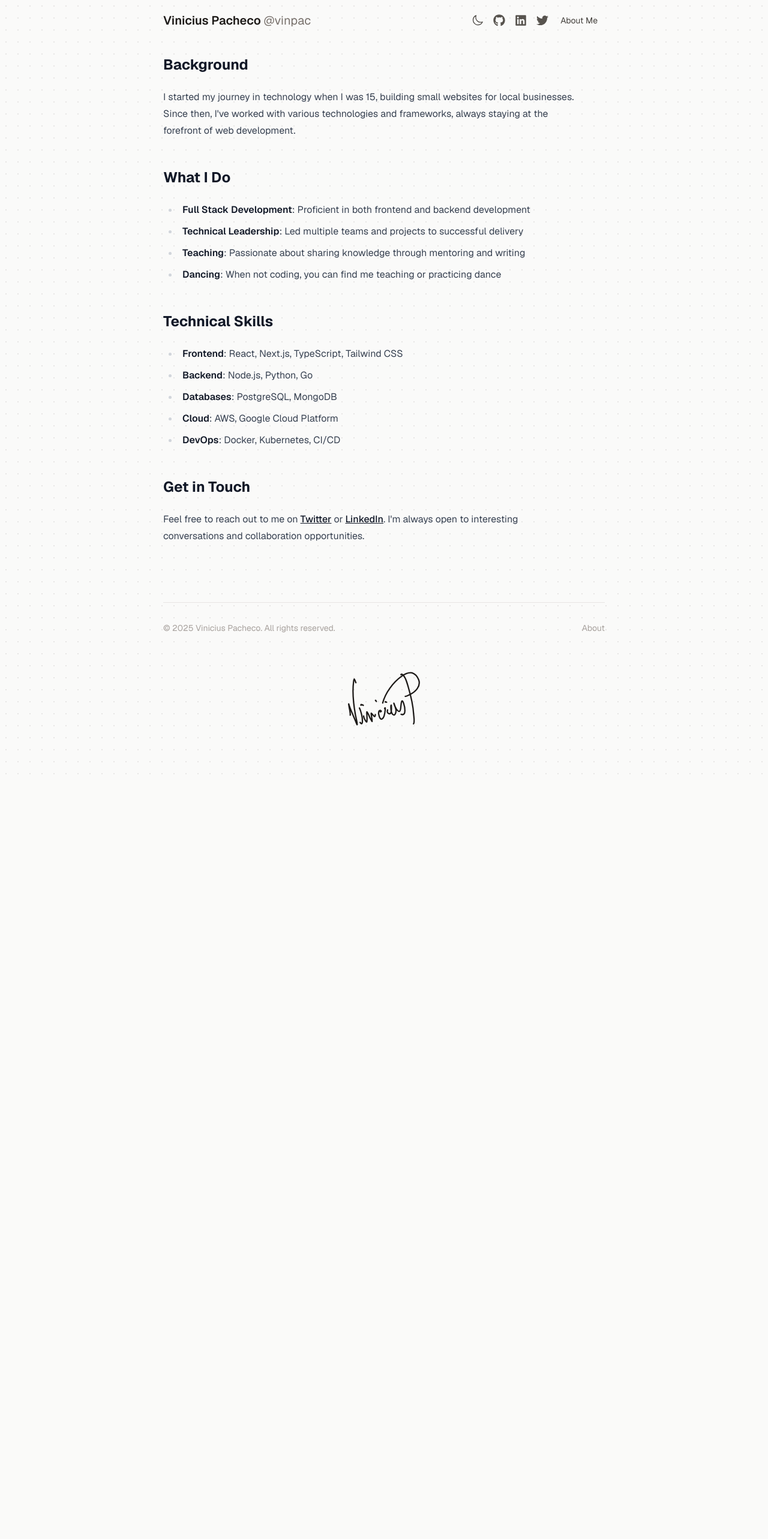
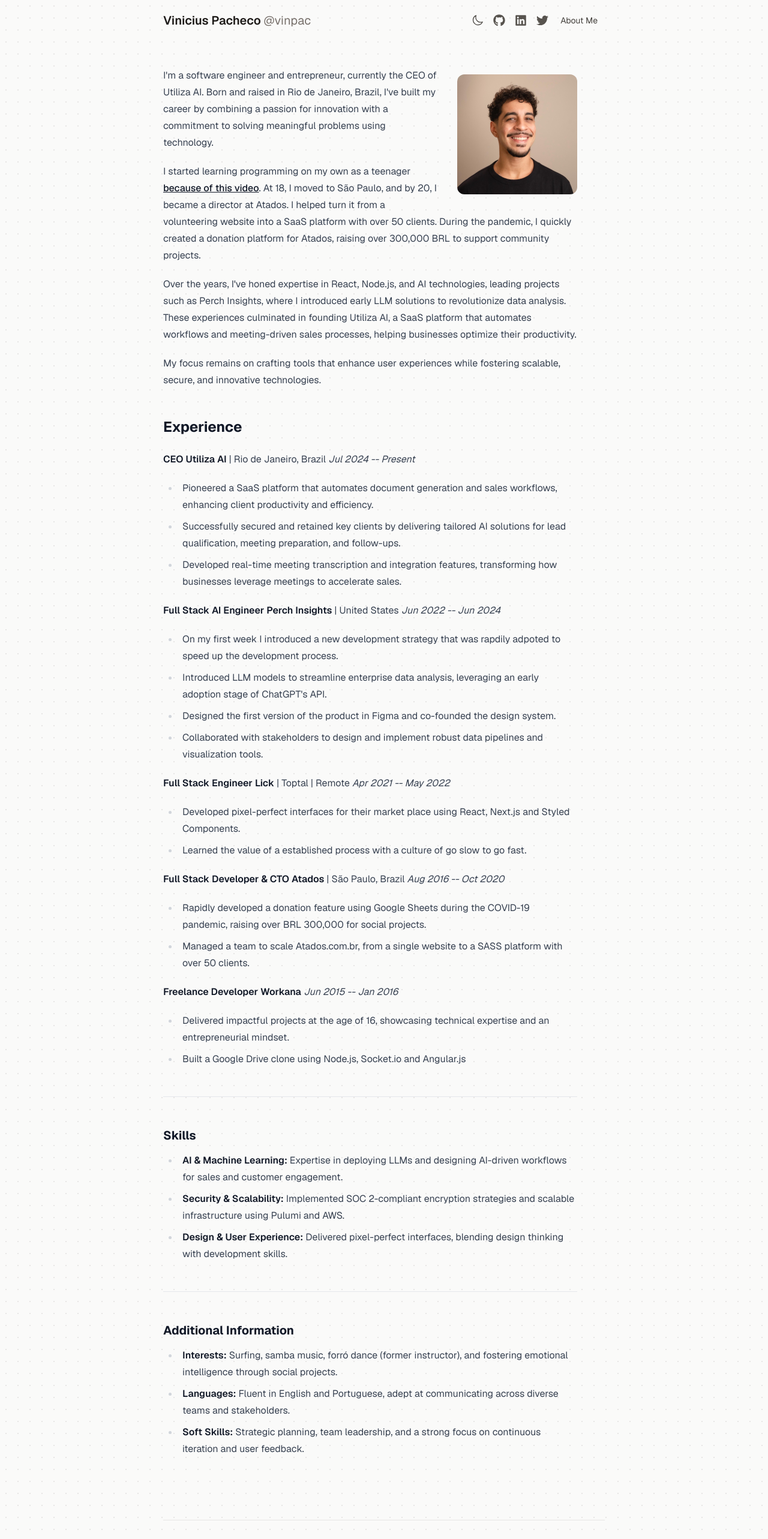
Before and after one commit to vinpac/blog, a Next.js app: page /about in a window 1280 px wide. Shown: the top 2566 px of the page at 60% size. Before the commit the page ends 1305 px from the top, so only its background shows below. Built offline with nearby package versions, Linux system fonts and the light colour scheme.

Commit message:
feat: add about page

```diff
--- a/package.json
+++ b/package.json
@@ -30,7 +30,8 @@
     "react-dom": "^19.0.0",
     "react-icons": "^5.4.0",
     "remark": "^15.0.1",
-    "remark-html": "^16.0.1"
+    "remark-html": "^16.0.1",
+    "use-sound": "^4.0.3"
   },
   "devDependencies": {
     "@eslint/eslintrc": "^3",
--- a/src/app/about/page.mdx
+++ b/src/app/about/page.mdx
@@ -1,22 +1,78 @@
-## Background
 
-I started my journey in technology when I was 15, building small websites for local businesses. Since then, I've worked with various technologies and frameworks, always staying at the forefront of web development.
+export const metadata = {
+  title: "Vinicius Pacheco",
+  description: "Vinicius Pacheco's About Page",
+  openGraph: { title: 'Vinicius Pacheco', description: 'A brief summary of my career and projects', images: [{ url: '/images/about/profile.jpeg' }] }
+}
 
-## What I Do
+<a href="https://www.linkedin.com/in/vinpac /" target="_blank">
+<img src="/images/about/profile.jpeg" alt="Profile" width={200} height={200} className="rounded-xl sm:ml-8 sm:float-right hover:scale-110 transition-all duration-150" />
+</a>
 
-- **Full Stack Development**: Proficient in both frontend and backend development
-- **Technical Leadership**: Led multiple teams and projects to successful delivery
-- **Teaching**: Passionate about sharing knowledge through mentoring and writing
-- **Dancing**: When not coding, you can find me teaching or practicing dance
+I'm a software engineer and entrepreneur, currently the CEO of Utiliza AI. Born and raised in Rio de Janeiro, Brazil, I've built my career by combining a passion for innovation with a commitment to solving meaningful problems using technology.
 
-## Technical Skills
+I started learning programming on my own as a teenager [because of this video](https://www.youtube.com/watch?v=nKIu9yen5nc). At 18, I moved to São Paulo, and by 20, I became a director at Atados. I helped turn it from a volunteering website into a SaaS platform with over 50 clients. During the pandemic, I quickly created a donation platform for Atados, raising over 300,000 BRL to support community projects.
 
-- **Frontend**: React, Next.js, TypeScript, Tailwind CSS
-- **Backend**: Node.js, Python, Go
-- **Databases**: PostgreSQL, MongoDB
-- **Cloud**: AWS, Google Cloud Platform
-- **DevOps**: Docker, Kubernetes, CI/CD
+Over the years, I've honed expertise in React, Node.js, and AI technologies, leading projects such as Perch Insights, where I introduced early LLM solutions to revolutionize data analysis. These experiences culminated in founding Utiliza AI, a SaaS platform that automates workflows and meeting-driven sales processes, helping businesses optimize their productivity.
 
-## Get in Touch
+My focus remains on crafting tools that enhance user experiences while fostering scalable, secure, and innovative technologies.
 
-Feel free to reach out to me on [Twitter](https://twitter.com/vinpac) or [LinkedIn](https://linkedin.com/in/vinpac). I'm always open to interesting conversations and collaboration opportunities.
+
+## Experience
+
+
+**CEO**
+**Utiliza AI** | Rio de Janeiro, Brazil
+_Jul 2024 -- Present_
+
+- Pioneered a SaaS platform that automates document generation and sales workflows, enhancing client productivity and efficiency.
+- Successfully secured and retained key clients by delivering tailored AI solutions for lead qualification, meeting preparation, and follow-ups.
+- Developed real-time meeting transcription and integration features, transforming how businesses leverage meetings to accelerate sales.
+
+**Full Stack AI Engineer**
+**Perch Insights** | United States
+_Jun 2022 -- Jun 2024_
+
+- On my first week I introduced a new development strategy that was rapdily adpoted to speed up the development process.
+- Introduced LLM models to streamline enterprise data analysis, leveraging an early adoption stage of ChatGPT's API.
+- Designed the first version of the product in Figma and co-founded the design system.
+- Collaborated with stakeholders to design and implement robust data pipelines and visualization tools.
+
+**Full Stack Engineer**
+**Lick** | Toptal | Remote
+_Apr 2021 -- May 2022_
+
+- Developed pixel-perfect interfaces for their market place using React, Next.js and Styled Components.
+- Learned the value of a established process with a culture of go slow to go fast.
+
+**Full Stack Developer & CTO**
+**Atados** | São Paulo, Brazil
+_Aug 2016 -- Oct 2020_
+
+- Rapidly developed a donation feature using Google Sheets during the COVID-19 pandemic, raising over BRL 300,000 for social projects.
+- Managed a team to scale Atados.com.br, from a single website to a SASS platform with over 50 clients.
+
+
+**Freelance Developer**
+**Workana**
+_Jun 2015 -- Jan 2016_
+
+- Delivered impactful projects at the age of 16, showcasing technical expertise and an entrepreneurial mindset.
+- Built a Google Drive clone using Node.js, Socket.io and Angular.js
+
+---
+
+
+### **Skills**
+
+- **AI & Machine Learning:** Expertise in deploying LLMs and designing AI-driven workflows for sales and customer engagement.
+- **Security & Scalability:** Implemented SOC 2-compliant encryption strategies and scalable infrastructure using Pulumi and AWS.
+- **Design & User Experience:** Delivered pixel-perfect interfaces, blending design thinking with development skills.
+
+---
+
+### **Additional Information**
+
+- **Interests:** Surfing, samba music, forró dance (former instructor), and fostering emotional intelligence through social projects.
+- **Languages:** Fluent in English and Portuguese, adept at communicating across diverse teams and stakeholders.
+- **Soft Skills:** Strategic planning, team leadership, and a strong focus on continuous iteration and user feedback.
```
Also changed, not shown: public/images/about/profile.jpeg (added), 1 other file (tests, documents, lock files or other folders).
